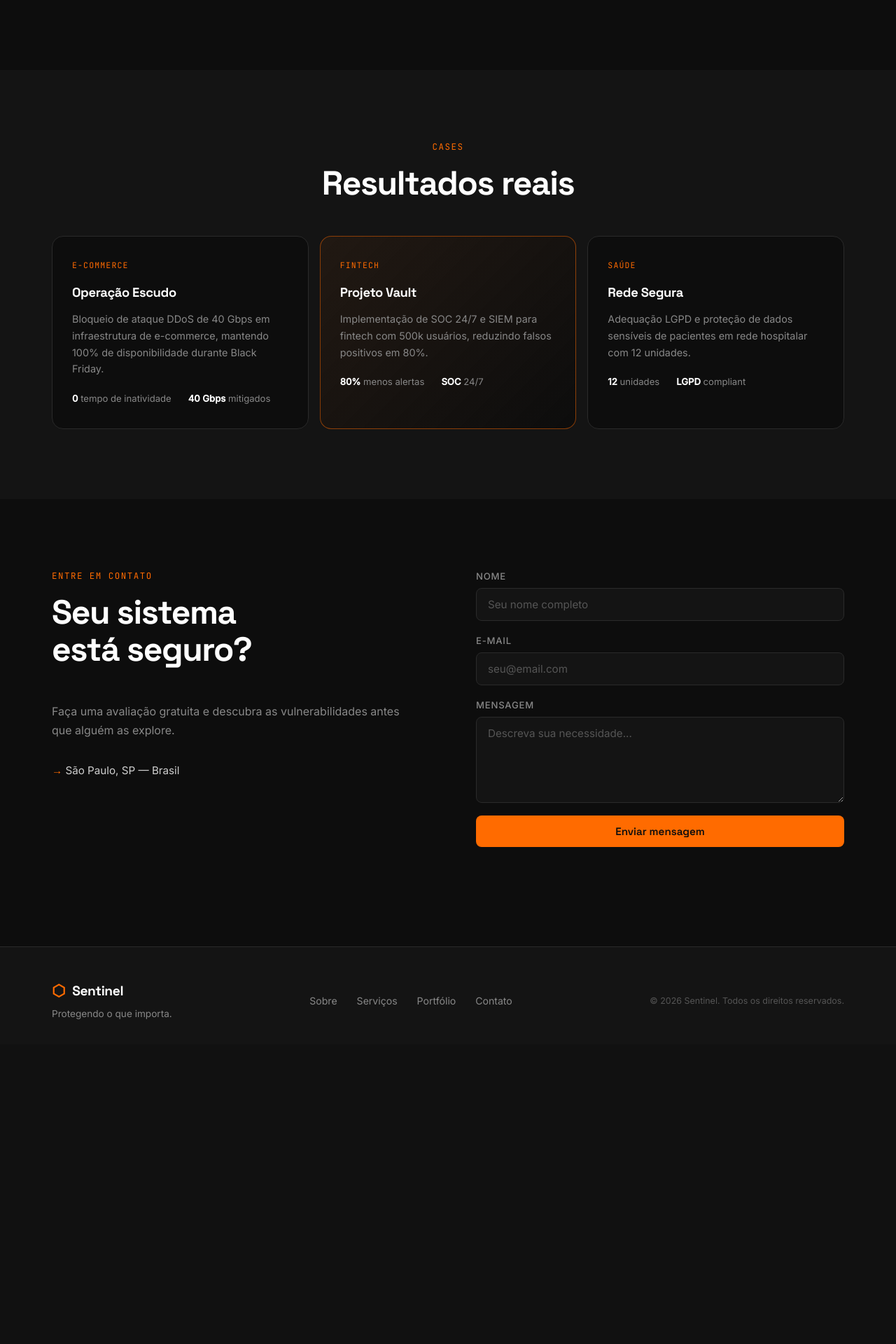
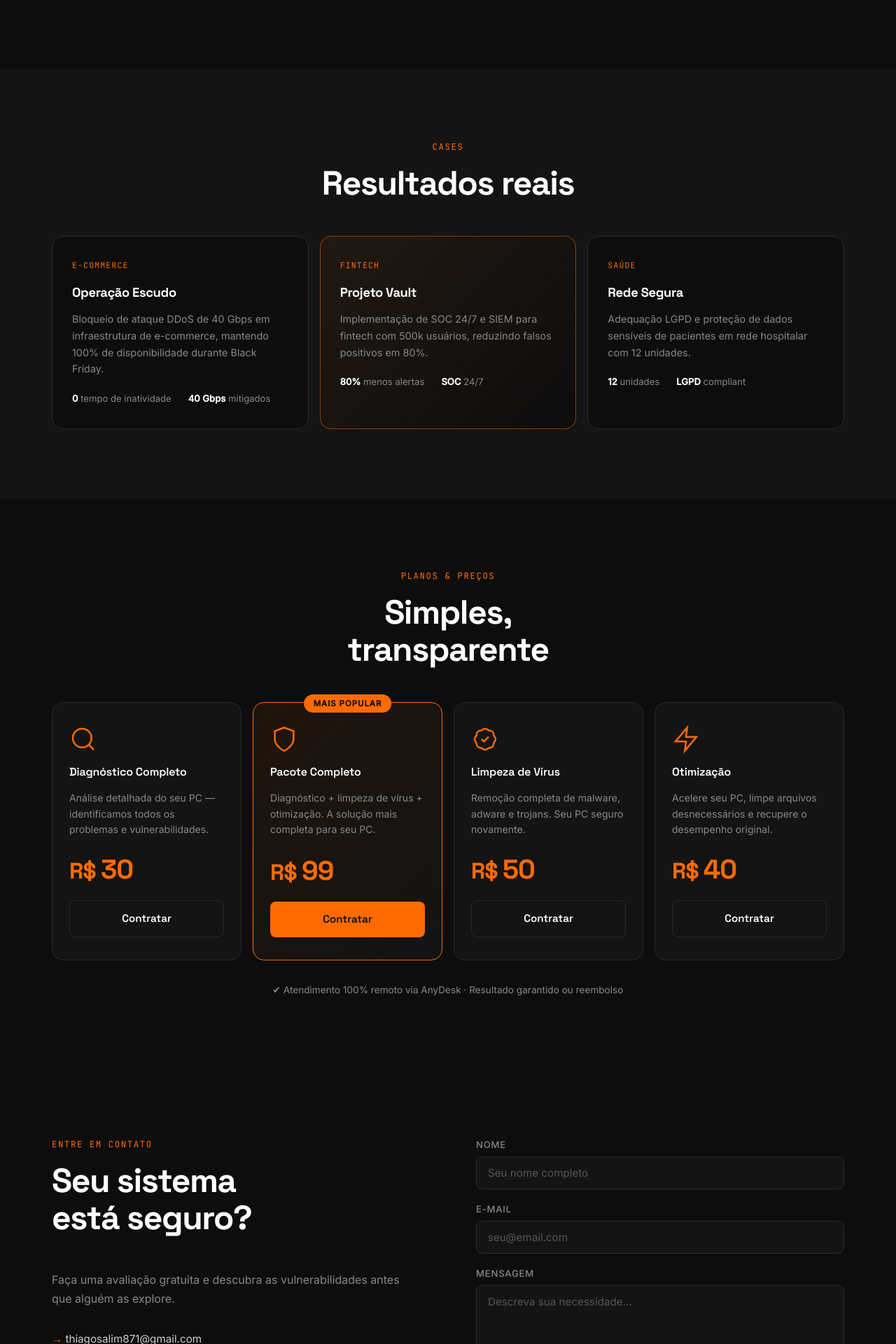
Before and after one commit to salimlazaro04-beep/sentinel, a Flask app: page / in a window 1280 px wide. Shown: the part 2280-4200 px from the top of the page at 70% size. Before the commit the page ends 3736 px from the top, so only its background shows below. Run offline with Flask 3, Linux system fonts and the light colour scheme.

Commit message:
adcionar secao de precos

```diff
--- a/static/css/style.css
+++ b/static/css/style.css
@@ -774,3 +774,99 @@ body {
 @media (prefers-reduced-motion: reduce) {
   *, .radar__sweep, .dot-blink, .scroll-dot, .cursor { animation: none !important; transition: none !important; }
 }
+
+/* ── PREÇOS ─────────────────────────────── */
+.precos { background: var(--bg); }
+
+.precos__grid {
+  display: grid;
+  grid-template-columns: repeat(4, 1fr);
+  gap: 16px;
+  margin-bottom: 32px;
+}
+
+.preco__card {
+  background: var(--surface);
+  border: 1px solid var(--border);
+  border-radius: var(--radius-lg);
+  padding: 32px 24px;
+  position: relative;
+  display: flex;
+  flex-direction: column;
+  gap: 14px;
+  transition: border-color var(--transition), transform var(--transition), box-shadow var(--transition);
+}
+
+.preco__card:hover {
+  border-color: rgba(255,107,0,0.4);
+  transform: translateY(-4px);
+  box-shadow: 0 16px 40px rgba(0,0,0,0.4);
+}
+
+.preco__card--featured {
+  border-color: var(--accent);
+  background: linear-gradient(135deg, rgba(255,107,0,0.08) 0%, var(--surface) 100%);
+}
+
+.preco__badge {
+  position: absolute;
+  top: -12px;
+  left: 50%;
+  transform: translateX(-50%);
+  background: var(--accent);
+  color: var(--bg);
+  font-size: 0.72rem;
+  font-weight: 700;
+  text-transform: uppercase;
+  letter-spacing: 0.08em;
+  padding: 4px 14px;
+  border-radius: 20px;
+  white-space: nowrap;
+}
+
+.preco__icon {
+  width: 40px;
+  height: 40px;
+  color: var(--accent);
+}
+
+.preco__icon svg { width: 100%; height: 100%; }
+
+.preco__nome {
+  font-family: var(--font-display);
+  font-size: 1rem;
+  font-weight: 600;
+  letter-spacing: -0.01em;
+}
+
+.preco__desc {
+  color: var(--muted);
+  font-size: 0.88rem;
+  line-height: 1.6;
+  flex: 1;
+}
+
+.preco__valor {
+  font-family: var(--font-display);
+  font-size: 2rem;
+  font-weight: 700;
+  color: var(--accent);
+  letter-spacing: -0.03em;
+}
+
+.preco__valor span { font-size: 2.4rem; }
+
+.precos__obs {
+  text-align: center;
+  font-size: 0.85rem;
+  color: var(--muted);
+  margin-top: 8px;
+}
+
+@media (max-width: 900px) {
+  .precos__grid { grid-template-columns: repeat(2, 1fr); }
+}
+
+@media (max-width: 640px) {
+  .precos__grid { grid-template-columns: 1fr; }
+}
--- a/templates/index.html
+++ b/templates/index.html
@@ -23,6 +23,7 @@
         <a href="#sobre" class="nav__link">Sobre</a>
         <a href="#servicos" class="nav__link">Serviços</a>
         <a href="#portfolio" class="nav__link">Portfólio</a>
+        <a href="#precos" class="nav__link">Preços</a>
         <a href="#contato" class="nav__link nav__link--cta">Contato</a>
       </nav>
       <button class="burger" id="burger" aria-label="Abrir menu">
@@ -219,6 +220,51 @@
     </div>
   </section>
 
+  <!-- ░░ PRECOS ░░ -->
+  <section class="section precos" id="precos">
+    <div class="container">
+      <p class="section__eyebrow centered">Planos &amp; Preços</p>
+      <h2 class="section__title centered">Simples,<br />transparente</h2>
+      <div class="precos__grid">
+
+        <div class="preco__card">
+          <div class="preco__icon"><svg viewBox="0 0 24 24" fill="none" stroke="currentColor" stroke-width="1.5"><circle cx="11" cy="11" r="8"/><path d="m21 21-4.35-4.35"/></svg></div>
+          <h3 class="preco__nome">Diagnóstico Completo</h3>
+          <p class="preco__desc">Análise detalhada do seu PC — identificamos todos os problemas e vulnerabilidades.</p>
+          <div class="preco__valor">R$ <span>30</span></div>
+          <a href="#contato" class="btn btn--ghost btn--full">Contratar</a>
+        </div>
+
+        <div class="preco__card preco__card--featured">
+          <div class="preco__badge">Mais popular</div>
+          <div class="preco__icon"><svg viewBox="0 0 24 24" fill="none" stroke="currentColor" stroke-width="1.5"><path d="M12 22s8-4 8-10V5l-8-3-8 3v7c0 6 8 10 8 10z"/></svg></div>
+          <h3 class="preco__nome">Pacote Completo</h3>
+          <p class="preco__desc">Diagnóstico + limpeza de vírus + otimização. A solução mais completa para seu PC.</p>
+          <div class="preco__valor">R$ <span>99</span></div>
+          <a href="#contato" class="btn btn--primary btn--full">Contratar</a>
+        </div>
+
+        <div class="preco__card">
+          <div class="preco__icon"><svg viewBox="0 0 24 24" fill="none" stroke="currentColor" stroke-width="1.5"><path d="M9 12l2 2 4-4M7.835 4.697a3.42 3.42 0 001.946-.806 3.42 3.42 0 014.438 0 3.42 3.42 0 001.946.806 3.42 3.42 0 013.138 3.138 3.42 3.42 0 00.806 1.946 3.42 3.42 0 010 4.438 3.42 3.42 0 00-.806 1.946 3.42 3.42 0 01-3.138 3.138 3.42 3.42 0 00-1.946.806 3.42 3.42 0 01-4.438 0 3.42 3.42 0 00-1.946-.806 3.42 3.42 0 01-3.138-3.138 3.42 3.42 0 00-.806-1.946 3.42 3.42 0 010-4.438 3.42 3.42 0 00.806-1.946 3.42 3.42 0 013.138-3.138z"/></svg></div>
+          <h3 class="preco__nome">Limpeza de Vírus</h3>
+          <p class="preco__desc">Remoção completa de malware, adware e trojans. Seu PC seguro novamente.</p>
+          <div class="preco__valor">R$ <span>50</span></div>
+          <a href="#contato" class="btn btn--ghost btn--full">Contratar</a>
+        </div>
+
+        <div class="preco__card">
+          <div class="preco__icon"><svg viewBox="0 0 24 24" fill="none" stroke="currentColor" stroke-width="1.5"><path d="M13 2L3 14h9l-1 8 10-12h-9l1-8z"/></svg></div>
+          <h3 class="preco__nome">Otimização</h3>
+          <p class="preco__desc">Acelere seu PC, limpe arquivos desnecessários e recupere o desempenho original.</p>
+          <div class="preco__valor">R$ <span>40</span></div>
+          <a href="#contato" class="btn btn--ghost btn--full">Contratar</a>
+        </div>
+
+      </div>
+      <p class="precos__obs">✔ Atendimento 100% remoto via AnyDesk · Resultado garantido ou reembolso</p>
+    </div>
+  </section>
+
   <!-- ░░ CONTATO ░░ -->
   <section class="section contato" id="contato">
     <div class="container">
@@ -228,8 +274,10 @@
           <h2 class="section__title">Seu sistema<br />está seguro?</h2>
           <p class="contato__desc">Faça uma avaliação gratuita e descubra as vulnerabilidades antes que alguém as explore.</p>
           <div class="contato__info">
-    <p><span class="accent">→</span> São Paulo, SP — Brasil</p>
-            </div>
+            <p><span class="accent">→</span> thiagosalim871@gmail.com</p>
+            <p><span class="accent">→</span> <a href="https://wa.me/5571985405416" target="_blank" style="color:inherit;text-decoration:none;">(71) 98540-5416 — WhatsApp</a></p>
+            <p><span class="accent">→</span> São Paulo, SP — Brasil</p>
+          </div>
         </div>
         <form class="form" id="contact-form" novalidate>
           <div class="form__group">
```
